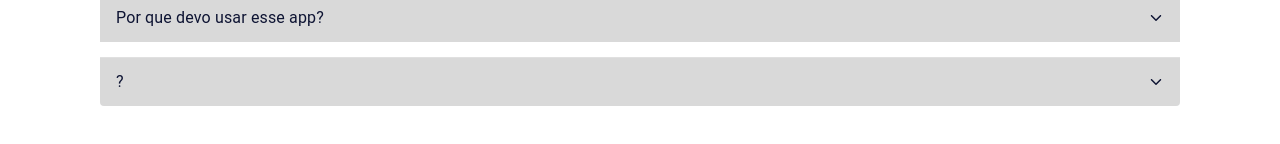
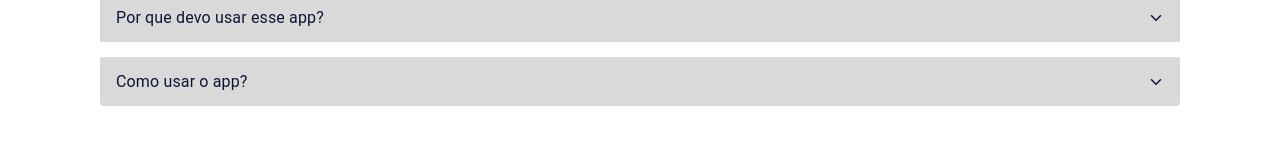
Before and after one commit to gevolgdev/gevolg-market, a React (Vite) app: page /faq in a window 1280 px wide. Shown: the part 364-508 px from the top of the page. Built offline with nearby package versions, Linux system fonts and the light colour scheme.

Commit message:
Nova duvida

```diff
--- a/src/routes/FAQ/data-questions.ts
+++ b/src/routes/FAQ/data-questions.ts
@@ -12,7 +12,7 @@ export const questions = [
     answer: 'Antes de ir ao mercado, sempre é bom preparar uma lista de compras para você não perder tempo no mercado, não comprar coisas desnecessárias e também evitar esquecer algo. Além disso, no app há algumas dicas que você pode ler e melhorar sua experiência no mercado.',
   },
   {
-    title: '?',
-    answer: 'Resposta',
+    title: 'Como usar o app?',
+    answer: 'Ao entrar no menu, há uma opção onde você poderá aprender como usar o aplicativo.',
   },
 ];
```
